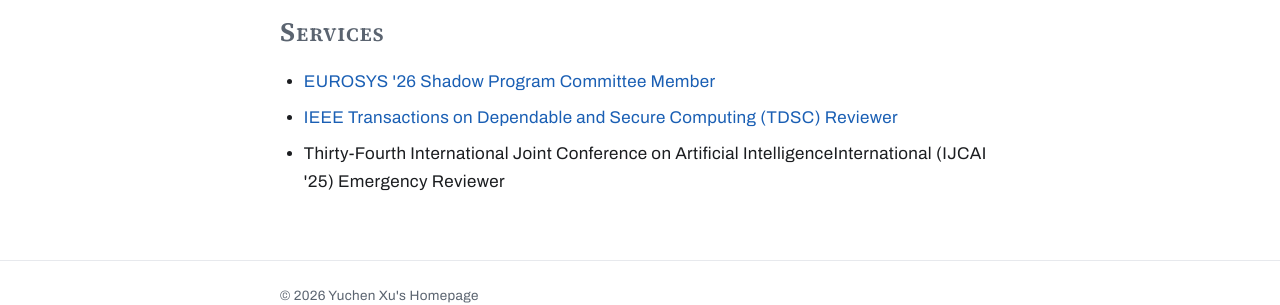
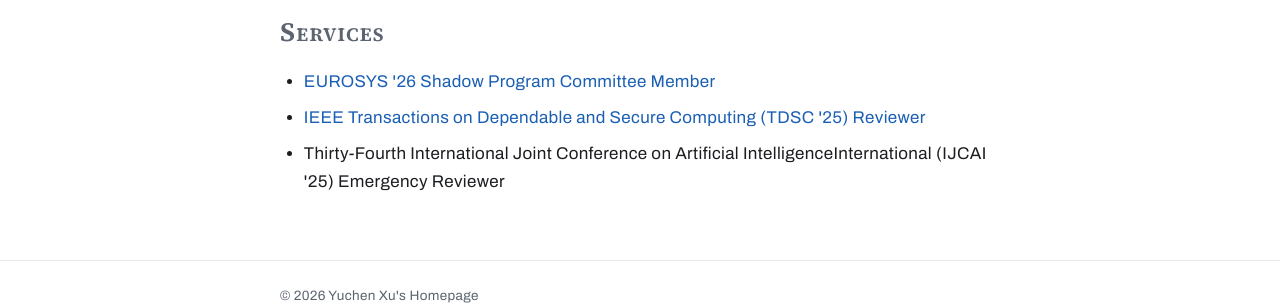
Before and after one commit to xu-yuchen/xu-yuchen.github.io, a Jekyll site: the page built from index.html, in a window 1280 px wide and 900 px high, scrolled down 2640 px. Shown: the part 569-874 px from the top of the window. Built offline with Jekyll 4.4.1, drawn with Linux system fonts in a browser that asks for light colours.

Commit message:
Update services.yml

```diff
--- a/_data/services.yml
+++ b/_data/services.yml
@@ -3,5 +3,5 @@
 #   title   (required)
 
 - title: "<a href=\"https://2026.eurosys.org/shadow-program-committee.html#pc\">EUROSYS '26 Shadow Program Committee Member</a>"
-- title: "<a href=\"https://www.webofscience.com/wos/author/record/MFJ-5385-2025\">IEEE Transactions on Dependable and Secure Computing (TDSC) Reviewer</a>"
+- title: "<a href=\"https://ieeexplore.ieee.org/stamp/stamp.jsp?tp=&arnumber=11434833\">IEEE Transactions on Dependable and Secure Computing (TDSC '25) Reviewer</a>"
 - title: "Thirty-Fourth International Joint Conference on Artificial IntelligenceInternational (IJCAI '25) Emergency Reviewer"
```
